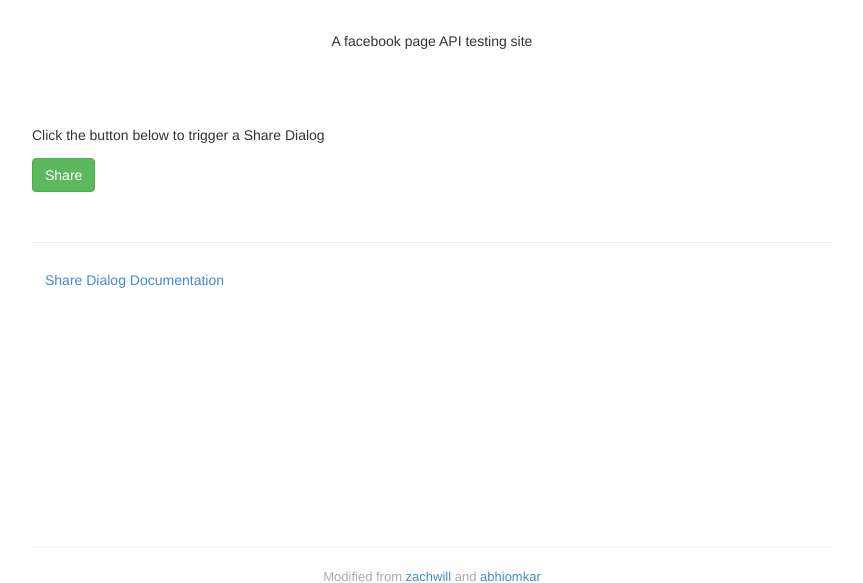
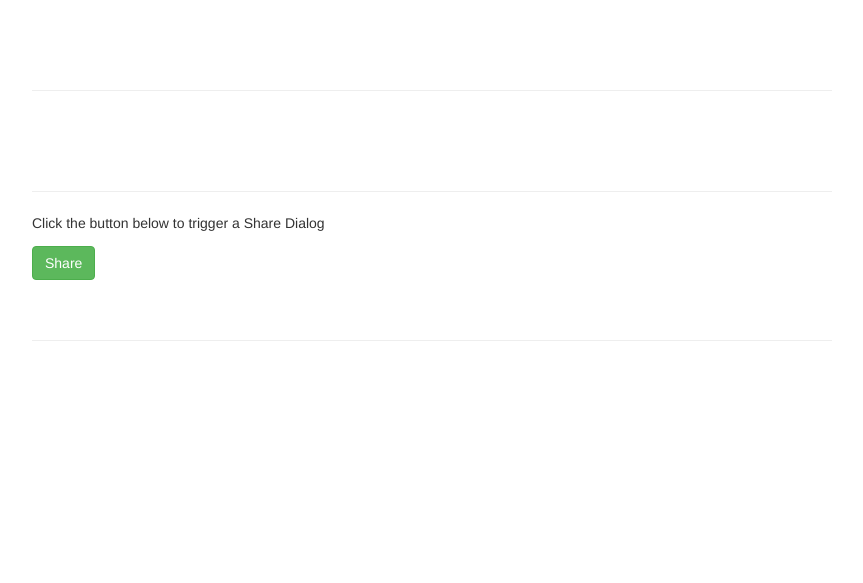
Before and after one commit to arara-chung/arara-fb-page-test01, a Flask app: page / in a window 1280 px wide. Shown: the part 126-709 px from the top of the page, without its empty margins (208-1071 px from the left). Run offline with Flask 2, Linux system fonts and the light colour scheme; some libraries are stand-ins or nearby versions.

Commit message:
home changed

```diff
--- a/templates/home.html
+++ b/templates/home.html
@@ -2,17 +2,7 @@
 {% block title %}{{ super() }}Arara{% endblock %}
 {% block content %}
 
-  <!-- Load Facebook SDK for JavaScript -->
-  <div id="fb-root"></div>
-<script>(function(d, s, id) {
-  var js, fjs = d.getElementsByTagName(s)[0];
-  if (d.getElementById(id)) return;
-  js = d.createElement(s); js.id = id;
-  js.src = "//connect.facebook.net/en_US/sdk.js#xfbml=1&version=v2.8&appId=150908445389235";
-  fjs.parentNode.insertBefore(js, fjs);
-}(document, 'script', 'facebook-jssdk'));</script>
-
-
+<!-- Load Facebook SDK for JavaScript
     <script>
       window.fbAsyncInit = function() {
         FB.init({
@@ -35,6 +25,18 @@
     <div class="{{ name }}-container">
         <p>A facebook page API testing site</p>
     </div>
+-->
+
+  <!-- Load Facebook SDK for JavaScript -->
+<div id="fb-root"></div>
+<script>(function(d, s, id) {
+  var js, fjs = d.getElementsByTagName(s)[0];
+  if (d.getElementById(id)) return;
+  js = d.createElement(s); js.id = id;
+  js.src = "//connect.facebook.net/en_US/sdk.js#xfbml=1&version=v2.8&appId=150908445389235";
+  fjs.parentNode.insertBefore(js, fjs);
+}(document, 'script', 'facebook-jssdk'));</script>
+
 
 
 <!-- Your like-share button code -->
@@ -45,7 +47,10 @@
       data-show-faces="true">
     </div>
 
-
+<br>
+<br>
+<br>
+<hr />
 
   <!-- Your save button code -->
   <div class="fb-save"
@@ -59,17 +64,12 @@
 <br>
 <br>
 <br>
-
+<hr />
 
 <!-- Your share dialog code -->
 <p>Click the button below to trigger a Share Dialog</p>
 
 <div id="shareBtn" class="btn btn-success clearfix">Share</div>
-
-<p style="margin-top: 50px">
-  <hr />
-  <a class="btn btn-small"  href="https://developers.facebook.com/docs/sharing/reference/share-dialog">Share Dialog Documentation</a>
-</p>
 
 <script>
 document.getElementById('shareBtn').onclick = function() {
@@ -81,4 +81,9 @@ document.getElementById('shareBtn').onclick = function() {
 }
 </script>
 
+<br>
+<br>
+<br>
+<hr />
+
 {% endblock %}
```
